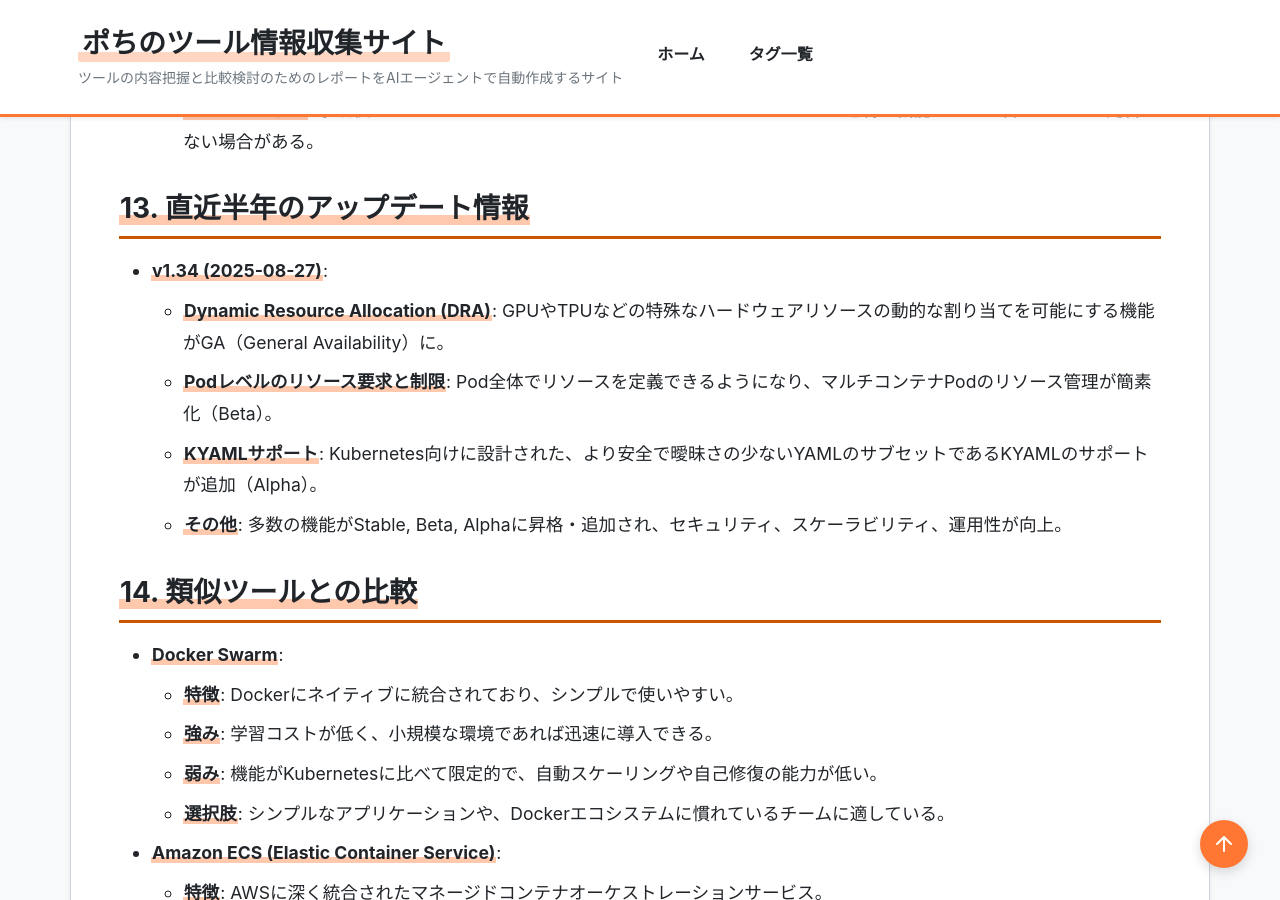
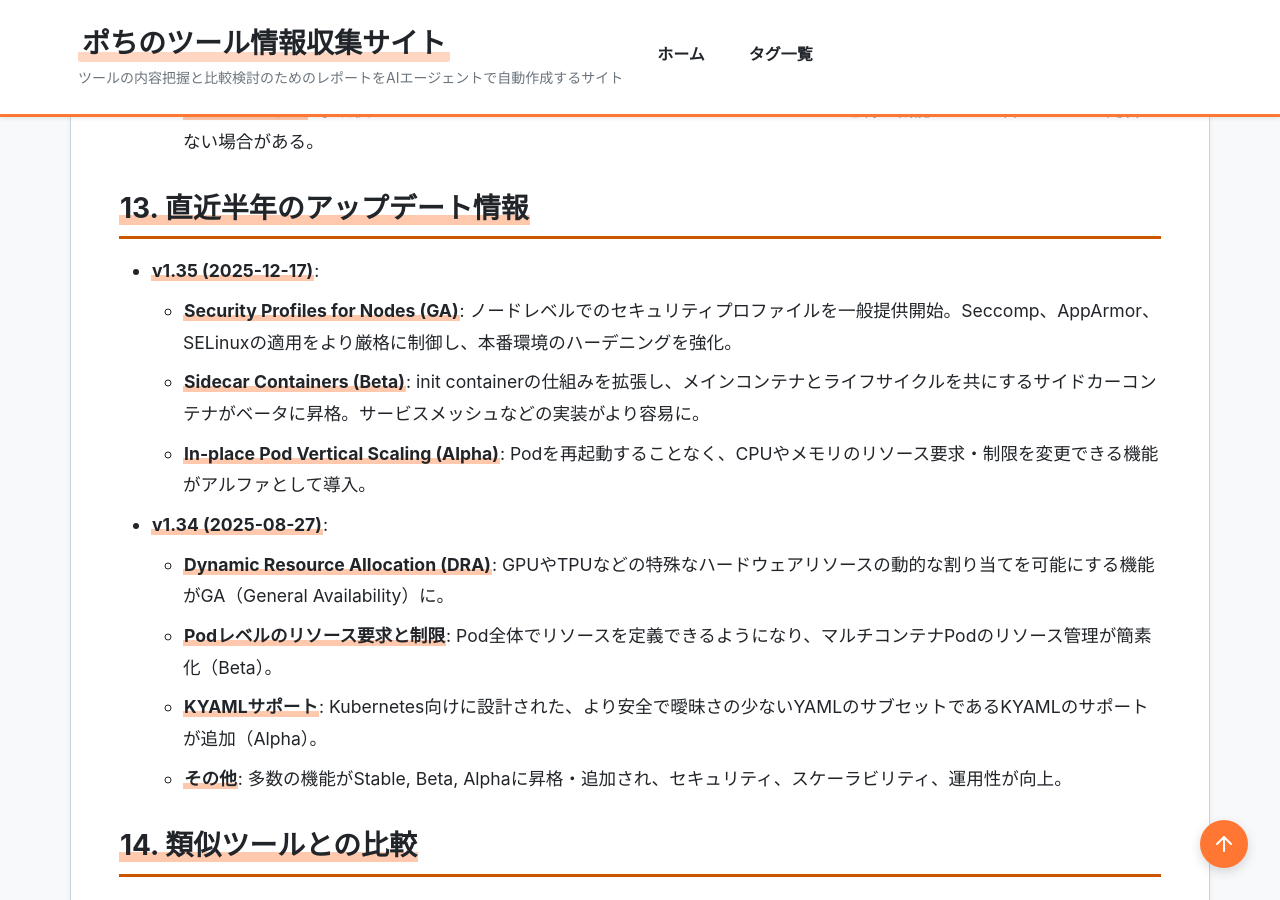
Before and after one commit to aegisfleet/tool-survey-report, a Jekyll site: the page built from _reports/kubernetes.md, in a window 1280 px wide and 900 px high, scrolled down 5944 px. Built offline with Jekyll 4.4.1, drawn with Linux system fonts in a browser that asks for light colours; some of the changed text lies outside the part shown.

Commit message:
feat(reports): update kubernetes report
AGENTS.mdの指示に従い、Kubernetesの調査レポートを更新しました。

- last_updated を 2026-01-08 に更新。
- v1.35 のリリース情報を追記。
- 関連レポート（Docker, Datadog）との双方向リンクの整合性を確認済み。

```diff
--- a/_reports/kubernetes.md
+++ b/_reports/kubernetes.md
@@ -115,6 +115,11 @@ relationships:
 
 ## **13. 直近半年のアップデート情報**
 
+* **v1.35 (2025-12-17)**:
+  * **Security Profiles for Nodes (GA)**: ノードレベルでのセキュリティプロファイルを一般提供開始。Seccomp、AppArmor、SELinuxの適用をより厳格に制御し、本番環境のハーデニングを強化。
+  * **Sidecar Containers (Beta)**: init containerの仕組みを拡張し、メインコンテナとライフサイクルを共にするサイドカーコンテナがベータに昇格。サービスメッシュなどの実装がより容易に。
+  * **In-place Pod Vertical Scaling (Alpha)**: Podを再起動することなく、CPUやメモリのリソース要求・制限を変更できる機能がアルファとして導入。
+
 * **v1.34 (2025-08-27)**:
   * **Dynamic Resource Allocation (DRA)**: GPUやTPUなどの特殊なハードウェアリソースの動的な割り当てを可能にする機能がGA（General Availability）に。
   * **Podレベルのリソース要求と制限**: Pod全体でリソースを定義できるようになり、マルチコンテナPodのリソース管理が簡素化（Beta）。
```
Also changed, not shown: other parts of _reports/kubernetes.md (+1 -1 lines).
